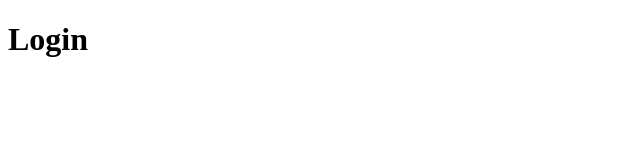
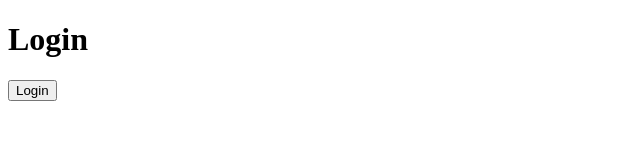
Before and after one commit to ryugibo/nomadcoffee-frontend, a React (Create React App) app: page / in a window 1280 px wide. Shown: the top 160 px of the page, without its empty margins (0-640 px from the left). Built offline with nearby package versions, Linux system fonts and the light colour scheme.

Commit message:
apollo and authentication

```diff
--- a/src/App.js
+++ b/src/App.js
@@ -1,10 +1,12 @@
+import { useReactiveVar } from "@apollo/client";
 import { BrowserRouter as Router, Route, Routes } from "react-router-dom";
+import { isLoggedInVar } from "./apollo";
 import Home from "./screens/home";
 import Login from "./screens/login";
 import NotFound from "./screens/NotFound";
 
 function App() {
-  const isLoggedIn = false;
+  const isLoggedIn = useReactiveVar(isLoggedInVar);
   return (
     <div>
       <Router>
--- /dev/null
+++ b/src/apollo.js
@@ -0,0 +1,3 @@
+import { makeVar } from "@apollo/client";
+
+export const isLoggedInVar = makeVar(false);
--- a/src/screens/home.js
+++ b/src/screens/home.js
@@ -1,5 +1,12 @@
+import { isLoggedInVar } from "../apollo";
+
 function Home() {
-  return <h1>Home</h1>;
+  return (
+    <div>
+      <h1>Home</h1>
+      <button onClick={() => isLoggedInVar(false)}>Logout</button>
+    </div>
+  );
 }
 
 export default Home;
--- a/src/screens/login.js
+++ b/src/screens/login.js
@@ -1,5 +1,12 @@
+import { isLoggedInVar } from "../apollo";
+
 function Login() {
-  return <h1>Login</h1>;
+  return (
+    <div>
+      <h1>Login</h1>
+      <button onClick={() => isLoggedInVar(true)}>Login</button>
+    </div>
+  );
 }
 
 export default Login;
```
